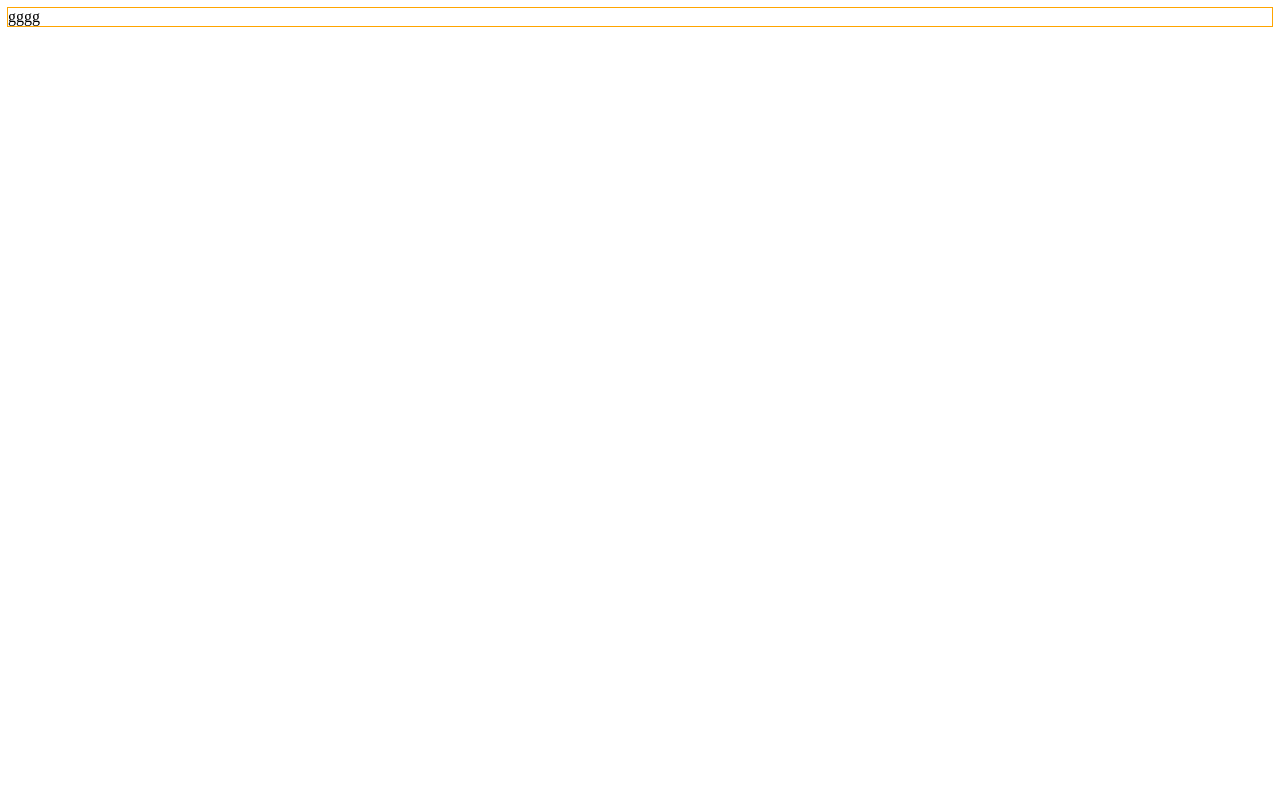
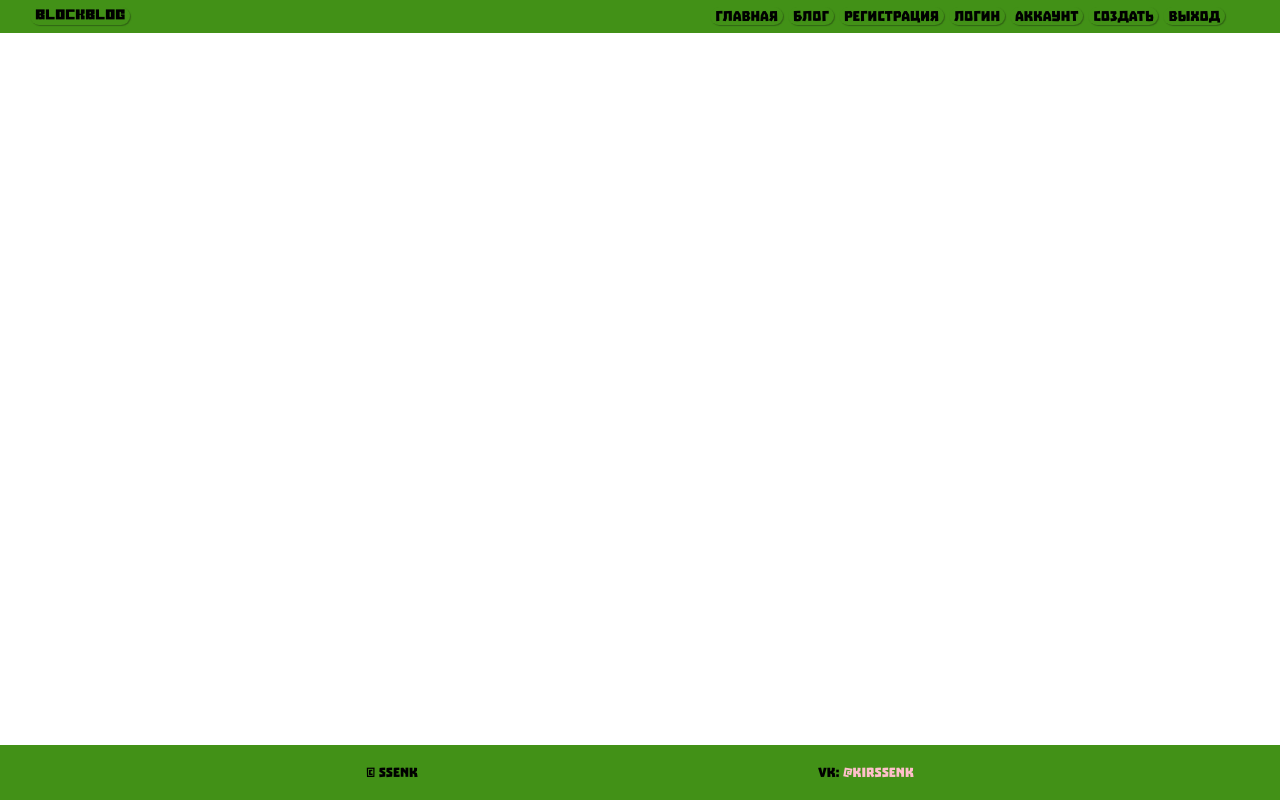
Before and after one commit to SSenks/flask_blog, a Flask app: page / in a window 1280 px wide. Before the commit the page is almost empty. Run offline with Flask 2, Linux system fonts and the light colour scheme.

Commit message:
add_menu

```diff
--- a/static/css/style.css
+++ b/static/css/style.css
@@ -1,9 +1,199 @@
-h1 {
-    color: red;
+
+/* Отключение стилей браузера и html */
+
+* {
+
+    margin: 0;
+
+    padding: 0;
+
+
 }
 
+html, body {
+
+    height: 100%;
+
+ }
+
+/*
 .wrapper {
 
     outline: 1px orange solid;
 
+} */
+
+/* MAUIN MENU */
+
+.header {
+
+    height: 30px; /* Размер хедера */
+
+    outline: 3px #429117 solid; /* обводка хедера ( ширина, цвет, тип заливки )*/
+
+    background-color: #429117; /* фоновый цвет хедера */
+
 }
+
+/* Работаем со списком */
+
+.main_menu {
+
+    display: flex; /* тип отображения */
+
+    justify-content: flex-end; /* расположение контента */
+
+    padding-right: 50px; /* отступы справа */
+
+}
+
+.main_menu #li1 {
+
+    font-size: 10px;
+
+    margin-right: 580px;
+
+    font-family: MINECRAFT;
+
+}
+
+/* Работаем с ссылками */
+
+.main_menu a {
+
+    text-decoration: none; /* убираем декорации ссылок */
+
+    color: black; /* цвет текста */
+
+    font-weight: 400; /* Толщина букв */
+
+    margin: 5px;
+
+}
+
+.main_menu li {
+
+    list-style: none;
+
+    margin-right: 5px;
+
+    margin-top: 7px;
+
+    /* width: 100px; */
+
+    /* outline: 1px red solid; */
+
+    box-shadow: 1px 1px 1px #316614;
+
+    font-family: TROIKA;
+
+    border-radius: 50px;
+
+}
+
+.BlockBlog_text {
+
+    /* align-items: flex-start; */
+    align-self: flex-end
+
+}
+
+.main_menu li:hover {
+
+    transition-duration: 0.2s;
+
+    /* box-shadow: 0.5px 0.5px 0.5px #0a6f8d; */
+
+    opacity: .40;
+
+}
+
+/*  Работа с wrapepr */
+
+.wrapper {
+
+    display: flex;
+
+    flex-direction: column;
+
+    height: 100%;
+
+}
+
+.footer {
+
+    height: 55px;
+
+    /* outline: 5px red solid; */
+
+    background-color: #429117;
+
+    display: flex;
+
+    justify-content: center;
+
+    align-items: center;
+
+    flex: 0 0 auto;
+
+    font-size: 15px;
+
+    font-family: TROIKA;
+
+}
+
+.footer p {
+
+    margin: 100px;
+
+}
+
+.footer a {
+
+    text-decoration: none;
+
+    color: pink;
+
+}
+
+/* Работа с контентом */
+
+.content {
+
+    width: 60%;
+
+    margin: 100px auto 0;
+
+    flex: 1 0 auto;
+
+}
+
+
+
+@font-face {
+
+    font-family: "SFNS";
+    src: url("fonts/sfns-display-bold.ttf") format("truetype");
+    font-style: normal;
+    font-weight: normal;
+
+}
+
+
+@font-face {
+
+    font-family: "TROIKA";
+    src: url("fonts/troika.ttf") format("truetype");
+    font-style: normal;
+    font-weight: normal;
+
+}
+
+@font-face {
+
+    font-family: "MINECRAFT";
+    src: url("fonts/minecraft.ttf") format("truetype");
+    font-style: normal;
+    font-weight: normal;
+
+}
--- a/templates/index.html
+++ b/templates/index.html
@@ -3,6 +3,6 @@
 
 {% block content %}
 
-gggg
+
 
 {% endblock content %}
--- a/templates/layout.html
+++ b/templates/layout.html
@@ -33,9 +33,30 @@
     <div class="wrapper">
 
 
-        {% block header %}
+        {% block menu %}
 
-        {% endblock header %}
+        <header class = 'header'>
+
+           <!-- ul>li*7>a генератор списка. ul>li*7 показывает сколько эл-тов будет в списке. ul>li*7>a добавляет тег <a> в каждый из эл-тов -->
+
+            <!-- <ul>
+                <li><a href="main_menu2">BlockBlog</a></li>
+            </ul> -->
+
+            <ul class = 'main_menu'>
+                <li id = 'li1'><a href="#">BlockBlog</a></li>
+                <li><a href="#">Главная</a></li>
+                <li><a href="#">Блог</a></li>
+                <li><a href="#">Регистрация</a></li>
+                <li><a href="#">Логин</a></li>
+                <li><a href="#">Аккаунт</a></li>
+                <li><a href="#">Создать</a></li>
+                <li><a href="#">Выход</a></li>
+            </ul>
+
+        </header>
+
+        {% endblock menu %}
 
 
         {% block content %}
@@ -45,10 +66,22 @@
 
         {% block mainpage %}
 
+        <div class="content">
+
+
+
+        </div>
+
+
         {% endblock mainpage %}
 
 
         {% block footer %}
+
+        <footer class = 'footer'><p>&#169; SSenk<p><br>
+        <p>VK: <a href="https://vk.com/kirssenk", target="_blank">@kirssenk</a></p>
+
+        </footer>
 
         {% endblock footer %}
 
```
Also changed, not shown: static/css/fonts/minecraft.ttf (added), static/css/fonts/sfns-display-bold.ttf (added), static/css/fonts/troika.ttf (added).
